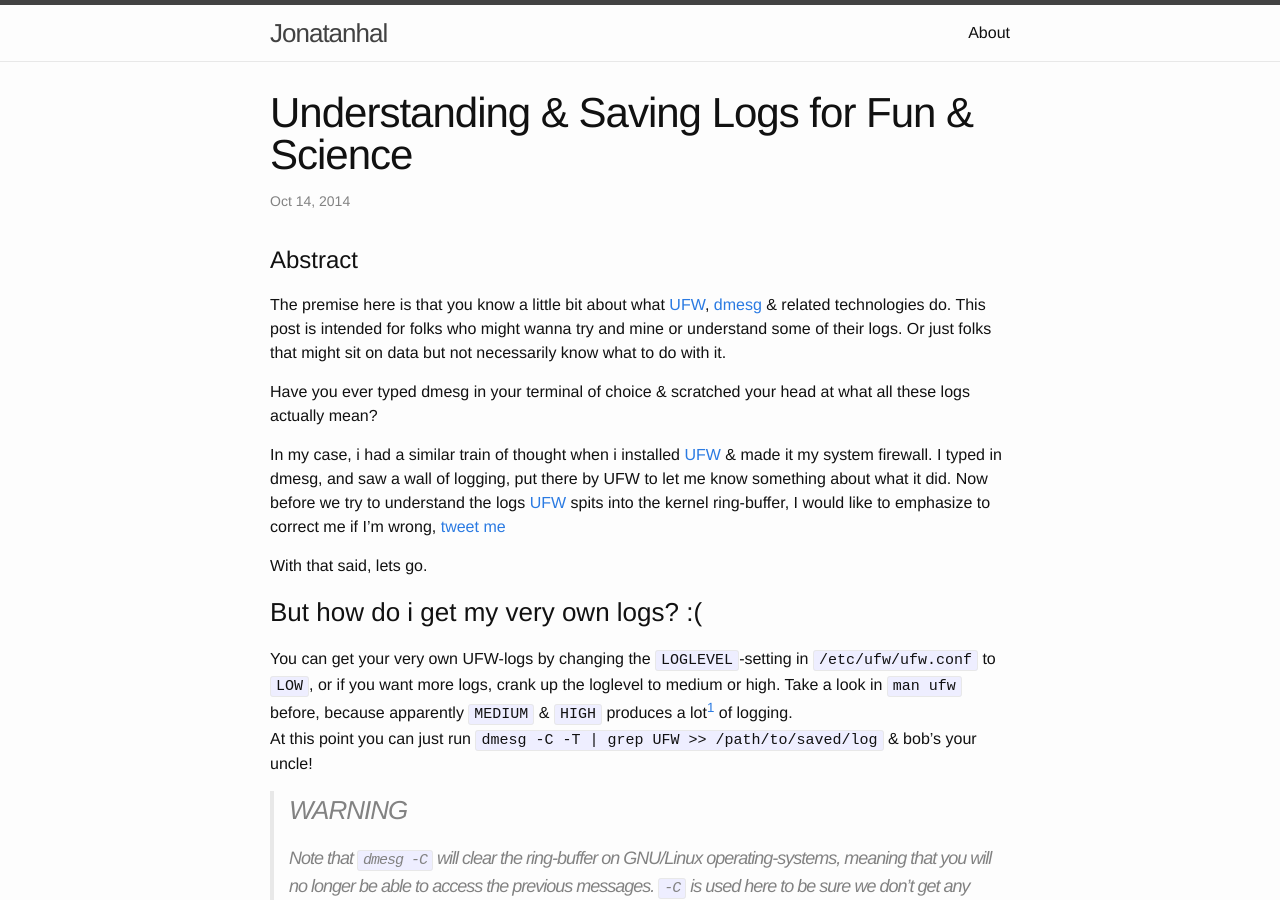
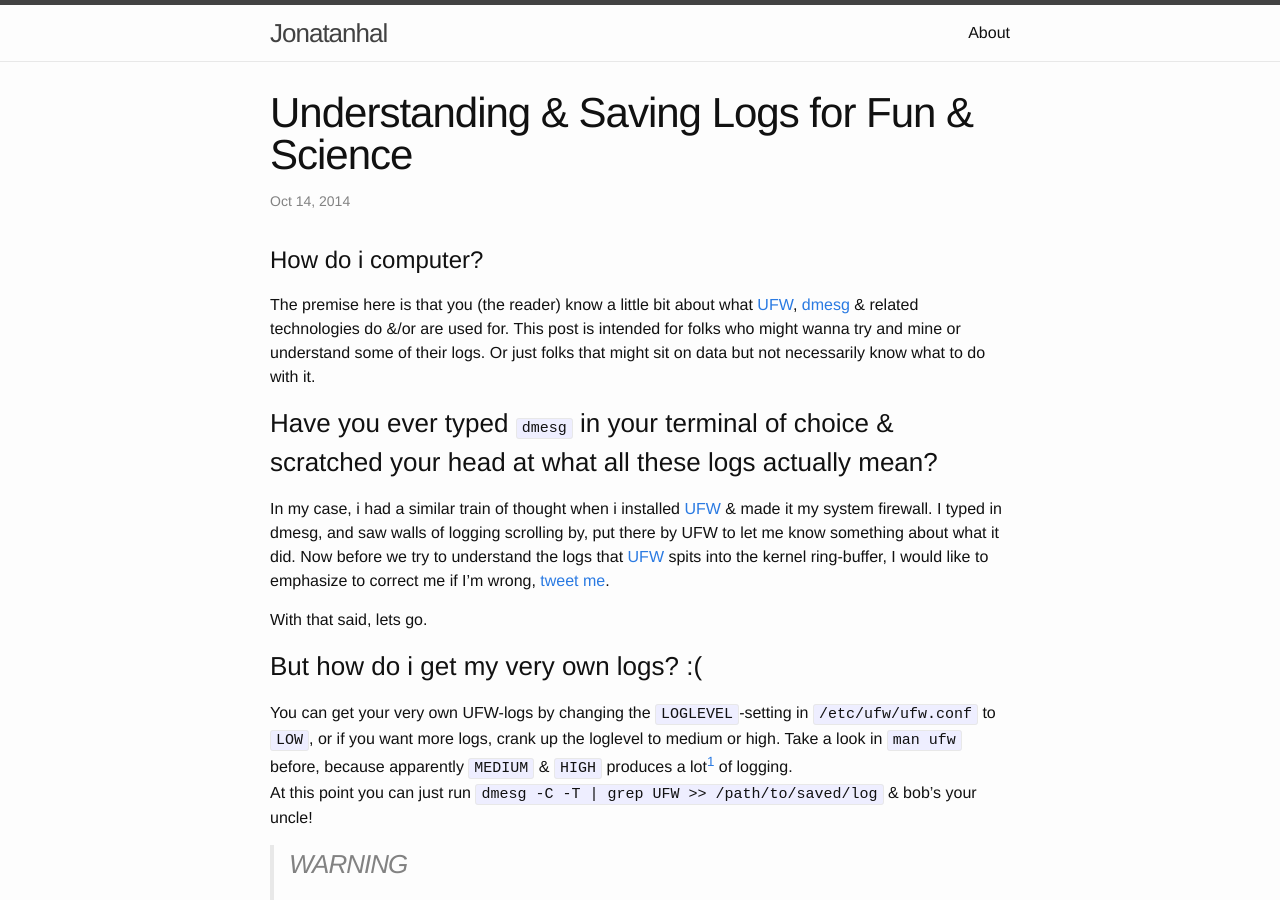
Before and after one commit to jonatanhal/jonatanhal.github.io, a Jekyll site: the page built from _posts/2014-10-14-Saving-logs-for-fun.markdown, in a window 1280 px wide and 900 px high. Built offline with Jekyll 4.4.1, drawn with Linux system fonts in a browser that asks for light colours.

Commit message:
typo-land, all aboard

```diff
--- a/_posts/2014-10-14-Saving-logs-for-fun.markdown
+++ b/_posts/2014-10-14-Saving-logs-for-fun.markdown
@@ -3,15 +3,15 @@ layout: post
 title:  "Understanding & Saving Logs for Fun & Science"
 ---
 
-#Abstract
-The premise here is that you know a little bit about what [UFW][ufw], [dmesg][wiki-dmesg] & related technologies do. This post is intended for folks who might wanna try and mine or understand some of their logs.
+#How do i computer?
+The premise here is that you (the reader) know a little bit about what [UFW][ufw], [dmesg][wiki-dmesg] & related technologies do &/or are used for. This post is intended for folks who might wanna try and mine or understand some of their logs.
 Or just folks that might sit on data but not necessarily know what to do with it.
 
-Have you ever typed dmesg in your terminal of choice & scratched your head at what all these logs actually mean?
+###Have you ever typed `dmesg` in your terminal of choice & scratched your head at what all these logs actually mean?
 
 In my case, i had a similar train of thought when i installed [UFW][ufw] & made it my system firewall.
-I typed in dmesg, and saw a wall of logging, put there by UFW to let me know something about what it did.
-Now before we try to understand the logs [UFW][ufw] spits into the kernel ring-buffer, I would like to emphasize to correct me if I'm wrong, [tweet me][contact]
+I typed in dmesg, and saw walls of logging scrolling by, put there by UFW to let me know something about what it did.
+Now before we try to understand the logs that [UFW][ufw] spits into the kernel ring-buffer, I would like to emphasize to correct me if I'm wrong, [tweet me][contact].
 
 With that said, lets go.
 
```
